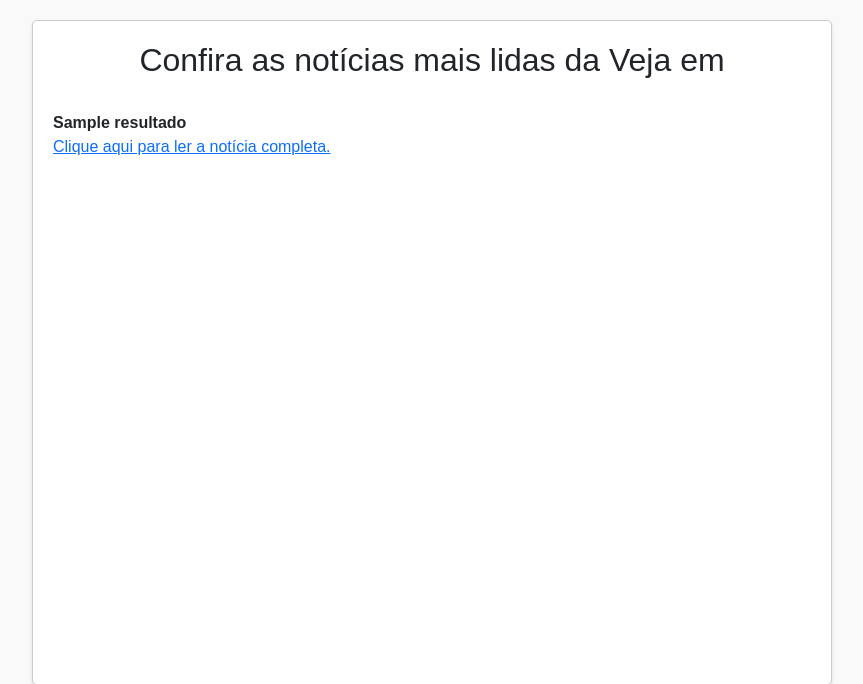
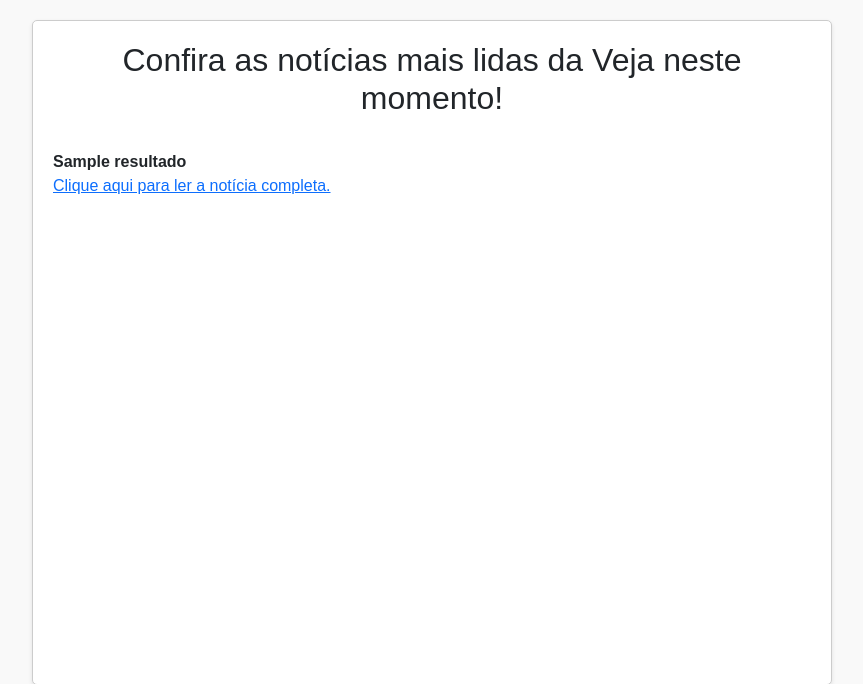
Before and after one commit to joaoinsper/render, a Flask app: template templates/veja.html in a window 1280 px wide. Shown: the top 684 px of the page, without its empty margins (208-1071 px from the left). Run offline with Flask 3, Linux system fonts and the light colour scheme; the template is opened without the code that fills it: most values are stand-ins (such as "Sample title", 1, 10 or a date in 2020).

Commit message:
correcao jinja

```diff
--- a/templates/veja.html
+++ b/templates/veja.html
@@ -50,7 +50,7 @@
 
 <body>
     <div class="container">
-        <h2>Confira as notícias mais lidas da Veja em {{ horario_raspagem() }}</h2>
+        <h2>Confira as notícias mais lidas da Veja neste momento!</h2>
         <br>
         {% for manchete in resultado.split('\n\n') %}
         {% set partes = manchete.split('\n') %}
```
